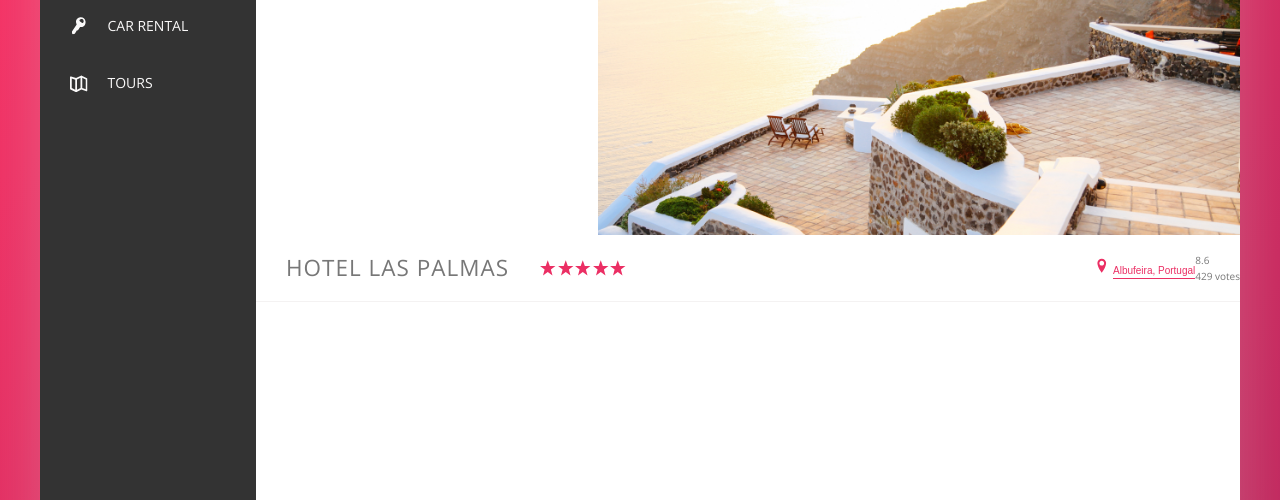
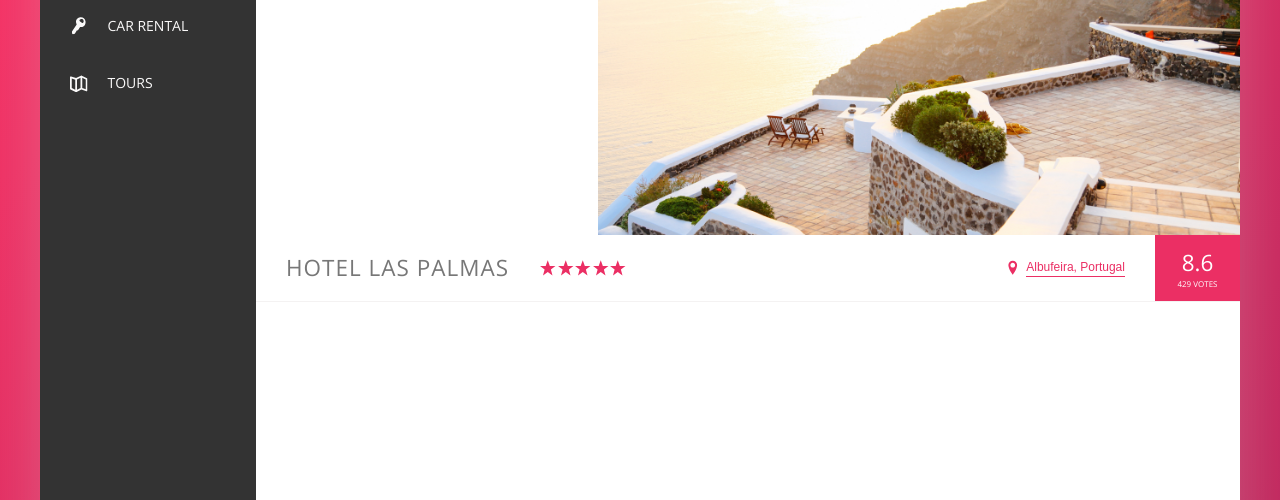
Before and after one commit to wyne-ybanez/Advanced-Sass-Flexbox, a website: page index.html in a window 1280 px wide. Shown: the part 300-800 px from the top of the page. Drawn offline with nearby package versions, Linux system fonts and the light colour scheme.

Commit message:
Chore: update overview flexbox positioning

```diff
--- a/index.html
+++ b/index.html
@@ -166,8 +166,17 @@
             </div>
           </div>
           <!-- End of Main content - Overview -->
+
+          <!-- Detail -->
+          <div class="detail">
+            <div class="description"></div>
+            <div class="user-reviews">
+            </div>
+          </div>
+          <!-- End of Detail-->
         </main>
         <!-- End of Main Content -->
+
       </div>
     </div>
   </body>
--- a/sass/_components.scss
+++ b/sass/_components.scss
@@ -267,15 +267,38 @@
     }
 
     &__location {
+        font-size: 1.2rem;
+        display: flex;
+        align-items: center;
+    }
 
+    &__icon-location {
+        margin-right: .5rem;
     }
 
     &__rating {
+        background-color: var(--color-primary);
+        color: #fff;
+        margin-left: 3rem;
+        padding: 0 2.25rem;
+        // Make it stretch and occupy available space
+        align-self: stretch;
 
+        display: flex;
+        flex-direction: column;
+        align-items: center;
+        justify-content: center;
     }
 
     &__rating-average {
+        font-size: 2.25rem;
+        font-weight: 300;
+        margin-bottom: -3px;
+    }
 
+    &__rating-count {
+        font-size: .8rem;
+        text-transform: uppercase;
     }
 }
 
```
Also changed, not shown: css/style.css.
